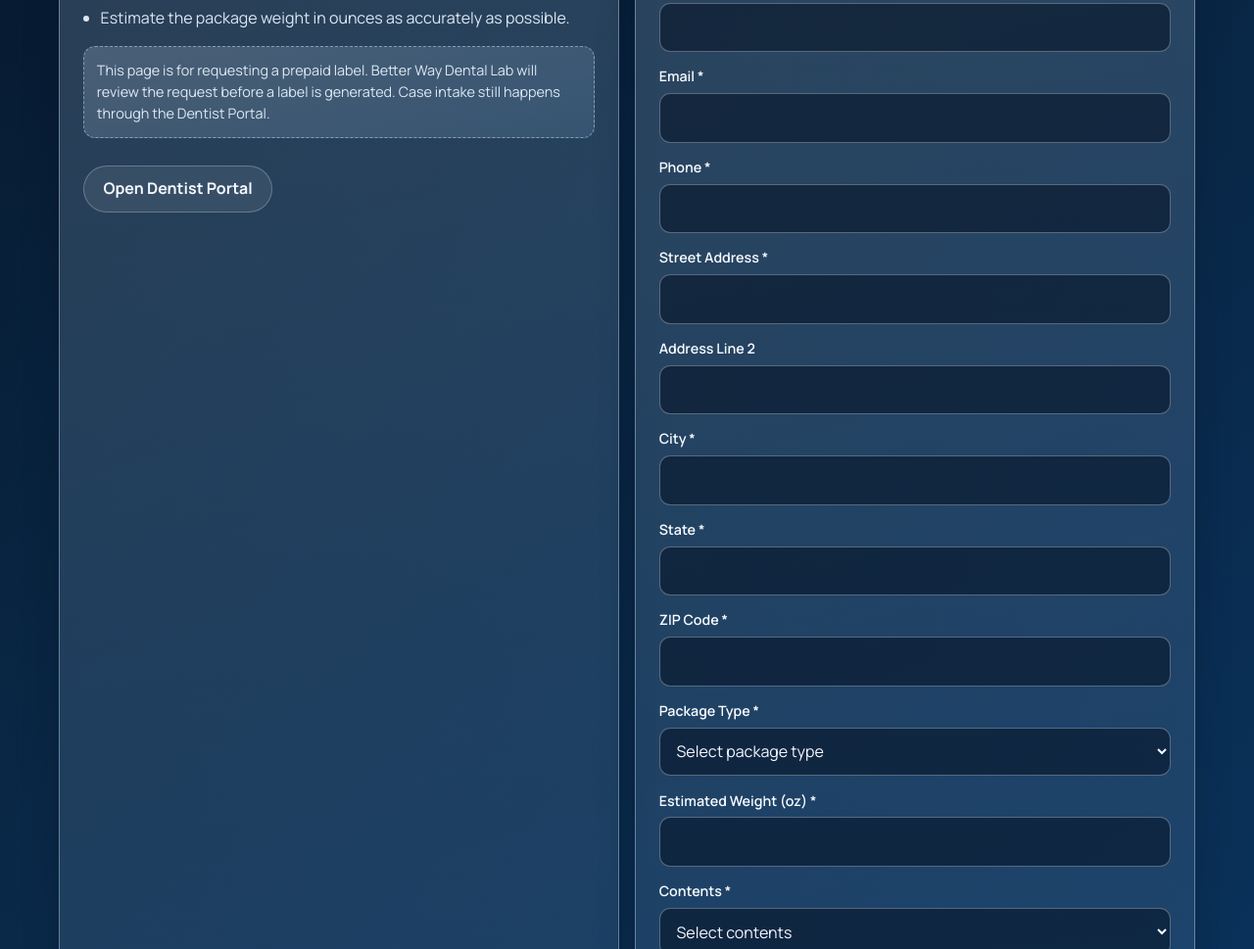
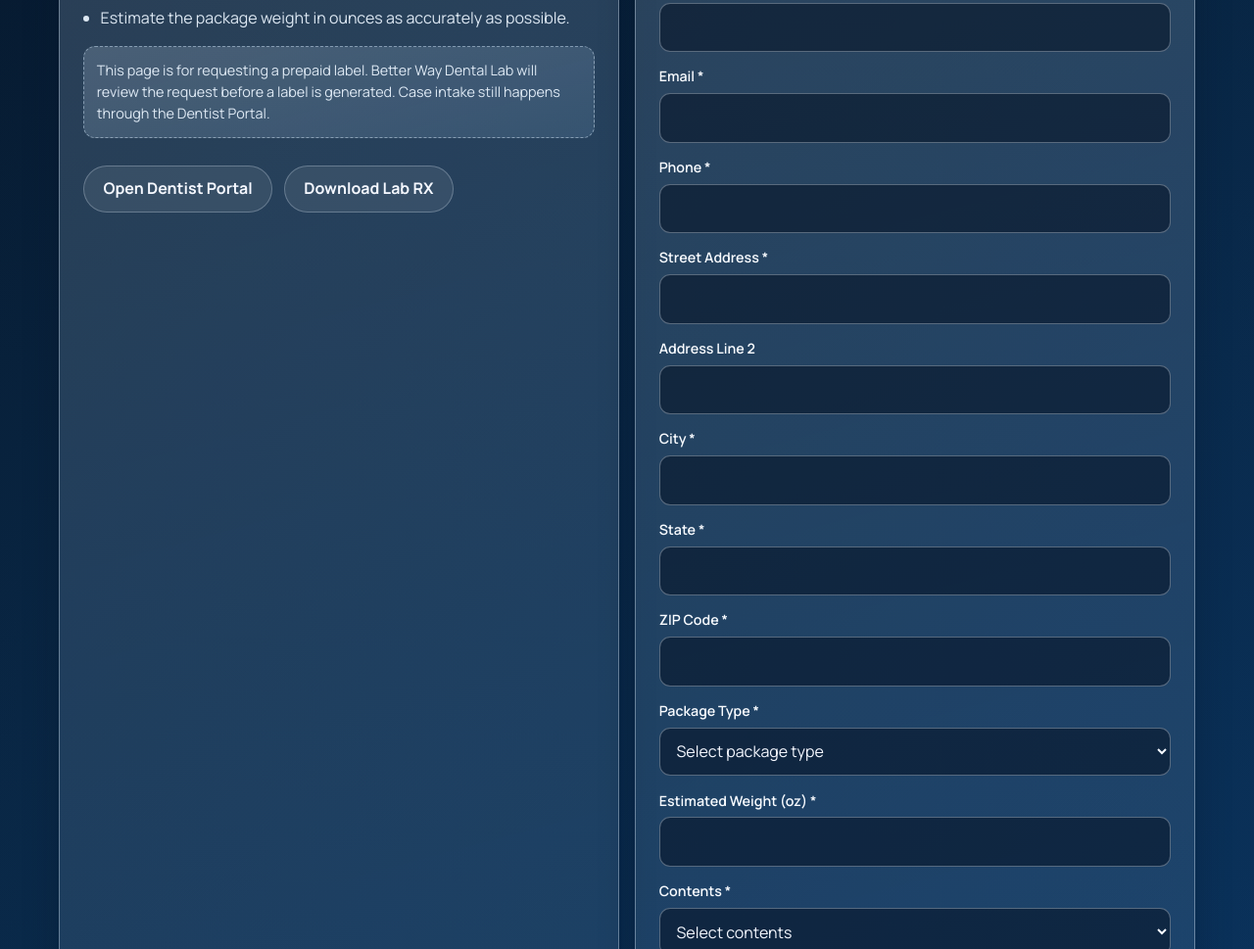
Before and after one commit to scbraddy777/BetterwayDentalLab, a website: page request-shipping-label.html in a window 1280 px wide. Shown: the part 811-1780 px from the top of the page at 98% size. Drawn offline with Linux system fonts and the light colour scheme.

Commit message:
Add lab RX download to shipping label page

```diff
--- a/request-shipping-label.html
+++ b/request-shipping-label.html
@@ -66,6 +66,7 @@
           <div class="notice" style="margin-top: 1rem;">This page is for requesting a prepaid label. Better Way Dental Lab will review the request before a label is generated. Case intake still happens through the Dentist Portal.</div>
           <div class="hero-cta">
             <a class="btn btn-outline" href="https://betterwayclient.seazona.app/" target="_blank" rel="noopener noreferrer">Open Dentist Portal</a>
+            <a class="btn btn-outline" href="/assets/pdfs/BWDL%20RX.pdf" download="BWDL RX.pdf" data-event="click_download_rx_slip">Download Lab RX</a>
           </div>
         </article>
 
```
